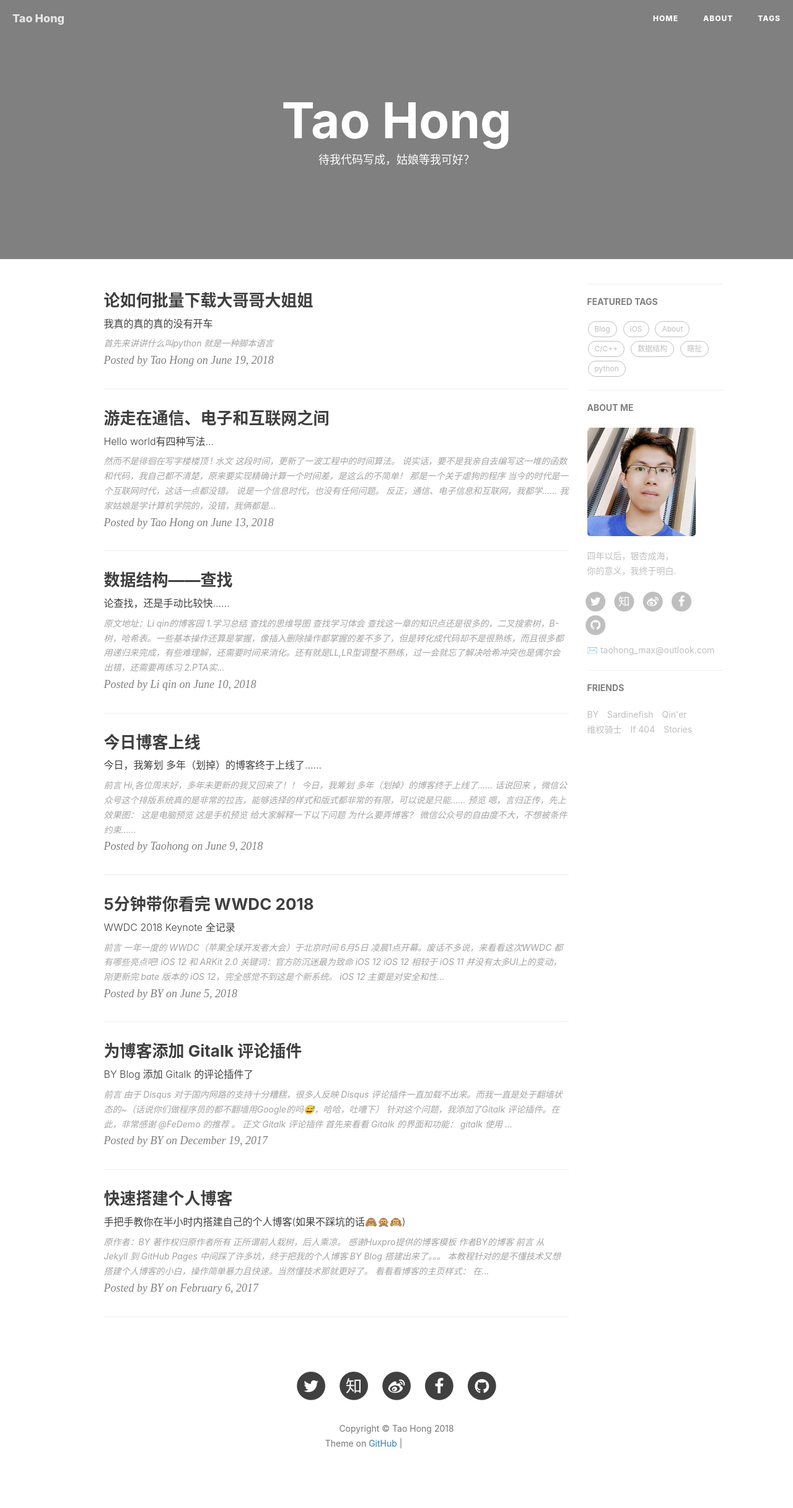
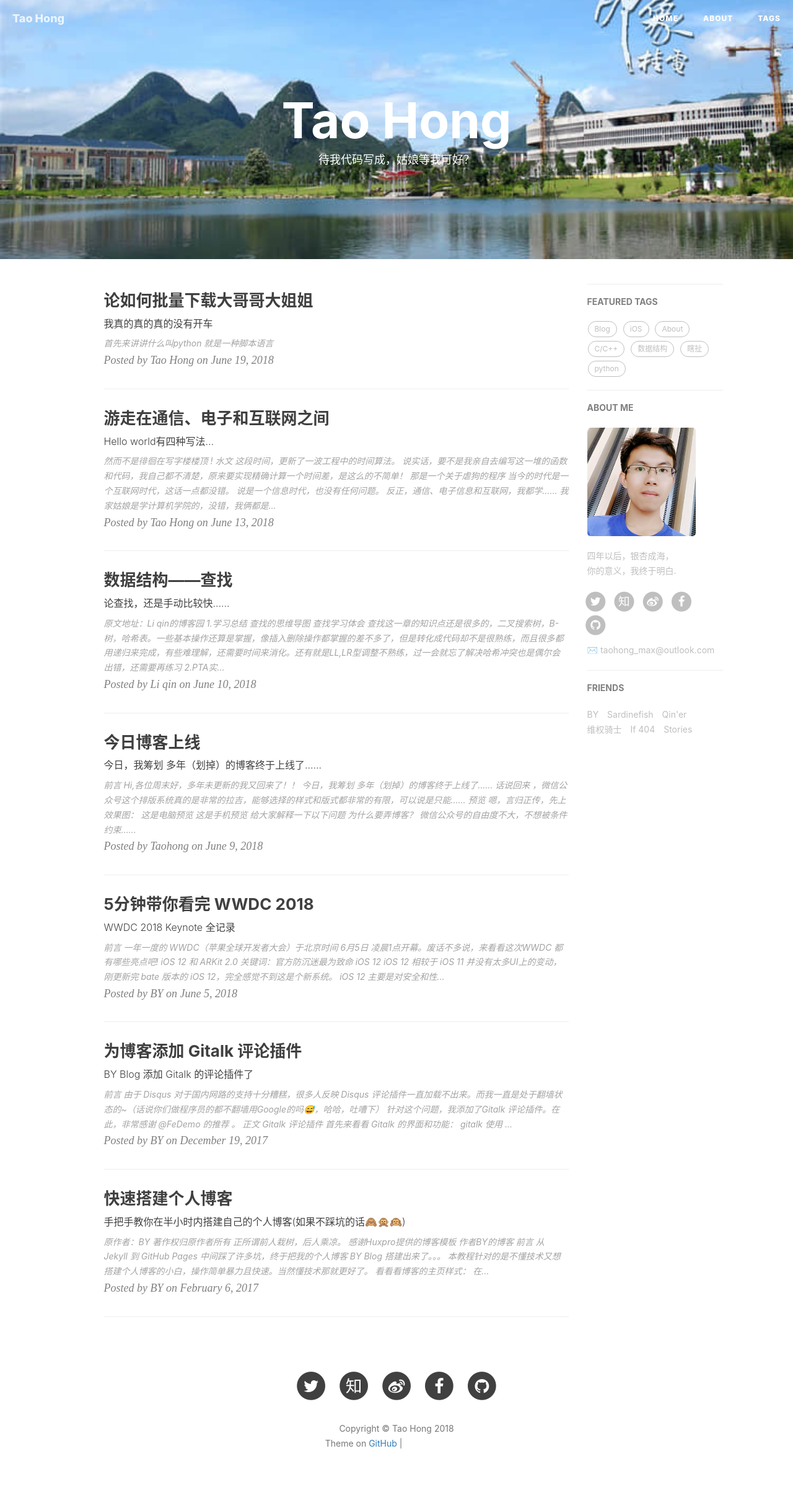
Before and after one commit to TaohongMaxwell/TaohongMaxwell.github.io, a Jekyll site: the page built from index.html, in a window 1280 px wide. Shown: the whole page at 62% size. Built offline with Jekyll 4.4.1, drawn with Linux system fonts in a browser that asks for light colours; nearby versions of some CDN libraries; the list of posts is cut into pages by our own code; comment, search, counter and statistics services are not loaded; grey boxes are pictures that could not be loaded.

Commit message:
change bacground

```diff
--- a/_config.yml
+++ b/_config.yml
@@ -1,7 +1,7 @@
 # Site settings
 title: Tao Hong
 SEOTitle: 陶宏 | TaohongMaxwell
-header-img: img/univs/guet/lake.jpg
+header-img: img/guet/lake.jpg
 email: taohong_max@outlook.com
 description: "Every failure is leading towards success."
 
```
